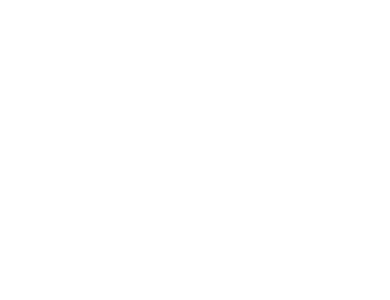
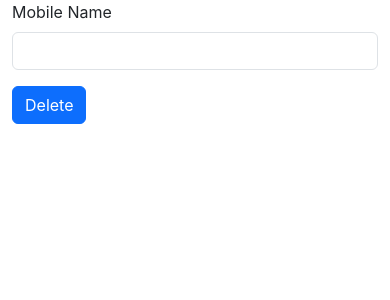
Before and after one commit to 0MadGaming0/Smartphone-App, a React (Create React App) app: page /delete in a window 390 px wide. Before the commit this address had no page. Shown: the top 300 px of the page. Built offline with nearby package versions, Linux system fonts and the light colour scheme.

Commit message:
SmartPhone App

```diff
--- a/src/App.js
+++ b/src/App.js
@@ -3,6 +3,7 @@
 import AddSmartPhone from './components/AddSmartPhone';
 import SearchSmartphone from './components/SearchSmartphone';
 import { BrowserRouter, Route, Routes } from 'react-router-dom';
+import DeleteSmartphone from './components/DeleteSmartphone';
 
 function App() {
   return (
@@ -10,6 +11,7 @@
    <Routes>
     <Route path="/" element={<AddSmartPhone/>}/>
     <Route path="/search" element={<SearchSmartphone/>}/>
+    <Route path="/delete" element={<DeleteSmartphone/>}/>
    </Routes>
    </BrowserRouter>
   );
--- /dev/null
+++ b/src/components/DeleteSmartphone.jsx
@@ -0,0 +1,25 @@
+import React from 'react'
+
+const DeleteSmartphone = () => {
+  return (
+    <div>
+      <div className="container">
+        <div className="row">
+            <div className="col col-12 col-sm-12 col-md-12 col-lg-12 col-xl-12 col-xxl-12">
+                <div className="row g-3">
+                    <div className="col col-12 col-sm-12 col-md-12 col-lg-12 col-xl-12 col-xxl-12">
+                        <label htmlFor="" className="form-label">Mobile Name</label>
+                        <input type="text" className="form-control" />
+                    </div>
+                    <div className="col col-12 col-sm-12 col-md-12 col-lg-12 col-xl-12 col-xxl-12">
+                        <button className="btn btn-primary">Delete</button>
+                    </div>
+                </div>
+            </div>
+        </div>
+      </div>
+    </div>
+  )
+}
+
+export default DeleteSmartphone
```
